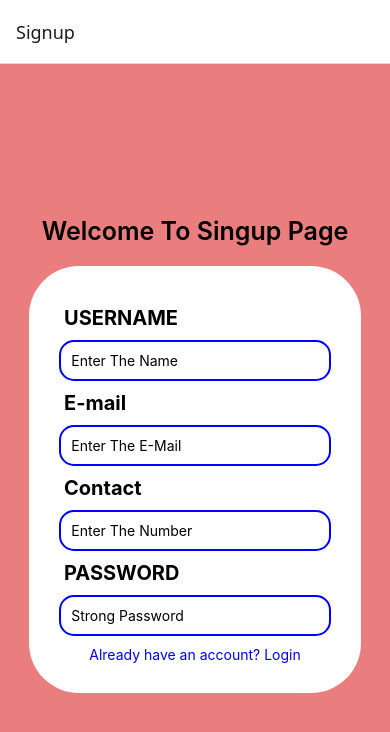
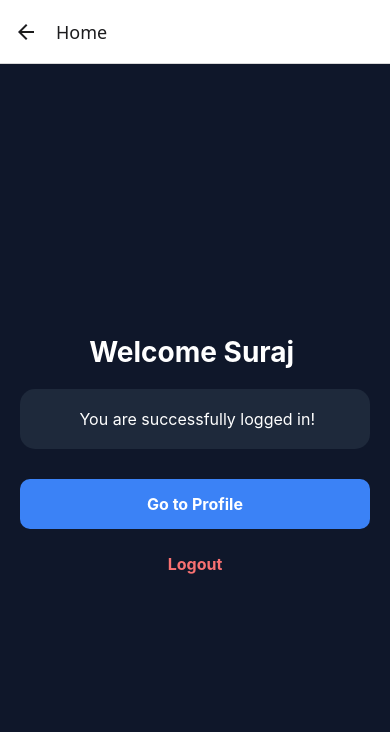
Before and after one commit to Suraj8522189/React_Native, a React Native app: screen /Home in a window 390 px wide. Shown: the top 732 px of the page. Built offline with nearby package versions, Linux system fonts and the light colour scheme.

Commit message:
Home add

```diff
--- a/App.js
+++ b/App.js
@@ -1,20 +1,21 @@
+import { enableScreens } from 'react-native-screens';
+enableScreens();
+
 import { NavigationContainer } from "@react-navigation/native";
 import { createNativeStackNavigator } from "@react-navigation/native-stack";
 import Signup from "./Signup";
 import Login from "./login";
-
-
+import Home from './Home';
 
 const Stack = createNativeStackNavigator();
 
-export default function App(){
+export default function App() {
   return(
     <NavigationContainer>
       <Stack.Navigator>
-
-    <Stack.Screen name="Signup" component={Signup}/>
-     <Stack.Screen name="Login" component={Login}/>
-
+        <Stack.Screen name="Signup" component={Signup} />
+        <Stack.Screen name="Login" component={Login} />
+        <Stack.Screen name="Home" component={Home} />
       </Stack.Navigator>
     </NavigationContainer>
   )
--- /dev/null
+++ b/Home.js
@@ -0,0 +1,85 @@
+import { StyleSheet, Text, View, TouchableOpacity } from "react-native";
+
+export default function Home({ navigation }) {
+  return (
+    <View style={styles.container}>
+
+      <Text style={styles.heading}>Welcome Suraj </Text>
+
+      <View style={styles.card}>
+        <Text style={styles.cardText}> You are successfully logged in!</Text>
+      </View>
+
+      <TouchableOpacity
+        style={styles.button}
+        onPress={() => alert("Profile Coming Soon")}
+      >
+        <Text style={styles.buttonText}>Go to Profile</Text>
+      </TouchableOpacity>
+
+      <TouchableOpacity
+        style={styles.logout}
+        onPress={() => navigation.navigate("Login")}
+      >
+        <Text style={styles.logoutText}>Logout</Text>
+      </TouchableOpacity>
+
+    </View>
+  );
+}
+
+const styles = StyleSheet.create({
+  container: {
+    flex: 1,
+    backgroundColor: "#0f172a",
+    alignItems: "center",
+    justifyContent: "center",
+    padding: 20,
+  },
+
+  heading: {
+    fontSize: 28,
+    color: "#fff",
+    fontWeight: "bold",
+    marginBottom: 20,
+  },
+
+  card: {
+    backgroundColor: "#1e293b",
+    padding: 20,
+    borderRadius: 15,
+    marginBottom: 30,
+    width: "100%",
+  },
+
+  cardText: {
+    color: "#fff",
+    fontSize: 16,
+    textAlign: "center",
+  },
+
+  button: {
+    backgroundColor: "#3b82f6",
+    padding: 15,
+    borderRadius: 10,
+    width: "100%",
+    alignItems: "center",
+    marginBottom: 15,
+  },
+
+  buttonText: {
+    color: "#fff",
+    fontSize: 16,
+    fontWeight: "bold",
+  },
+
+  logout: {
+    marginTop: 10,
+  },
+
+  logoutText: {
+    color: "#f87171",
+    fontSize: 16,
+    fontWeight: "bold",
+  },
+});
--- a/Signup.js
+++ b/Signup.js
@@ -4,7 +4,7 @@ import { StyleSheet, Text, TextInput, View, TouchableOpacity } from 'react-nativ
 export default function Signup({ navigation }) {
   return (
     <View style={styles.container}>
-      <Text style={styles.heading}>Welcome To Singup Page</Text>
+      <Text style={styles.heading}>Welcome To Signup Page</Text>
 
       <View style={styles.from}>
         <Text style={styles.label}> USERNAME </Text>
@@ -14,13 +14,18 @@ export default function Signup({ navigation }) {
         <Text style={styles.label}> Contact </Text>
         <TextInput style={styles.input} placeholder='Enter The Number' />
         <Text style={styles.label}> PASSWORD </Text>
-        <TextInput style={styles.input} placeholder='Strong Password'  />
+        <TextInput style={styles.input} placeholder='Strong Password' secureTextEntry={true}  />
 
-       <TouchableOpacity onPress={() => navigation.navigate('Login')}>
-  <Text style={{ marginTop: 10, textAlign: 'center', color: 'blue' }}>
-    Already have an account? Login
-  </Text>
-  </TouchableOpacity>
+      <TouchableOpacity style={styles.button}>
+            <Text style={styles.buttonText}>Signup</Text>
+            </TouchableOpacity>
+
+            <Text>Already have an account?{''}
+            <Text
+            style={{color: 'blue'}}
+            onPress={() => navigation.navigate('Login')} > Login </Text>
+
+            </Text>
 
       </View>
 
@@ -45,7 +50,7 @@ const styles = StyleSheet.create({
   },
   heading:{
     fontSize:25,
-    fontWeight:600,
+    fontWeight:'600',
     marginBottom:20,
   },
   label:{
@@ -58,19 +63,19 @@ const styles = StyleSheet.create({
   borderWidth:2,
   padding:10,
   borderRadius:15,
-  borderColor:"blue"
+  borderColor:"red"
  },
-// button:{
-//   backgroundColor:"red",
-//   padding:12,
-//   borderRadius:8,
-//   alignItems:"center",
-//   marginTop:15
-// },
-// buttonText:{
-//   color:"#fff",
-//   fontSize:16,
-//   fontWeight:"bold"
-// }
+button:{
+  backgroundColor:"green",
+  padding:12,
+  borderRadius:8,
+  alignItems:"center",
+  marginTop:15
+},
+buttonText:{
+  color:"#fff",
+  fontSize:16,
+  fontWeight:"bold"
+}
 
 });
--- a/login.js
+++ b/login.js
@@ -1,8 +1,7 @@
-
 import { StyleSheet,Text, TextInput, View, TouchableOpacity } from "react-native";
 
 
-export default function Login(){
+export default function Login({navigation}){
 
     return(
 
@@ -12,13 +11,22 @@ export default function Login(){
         <Text style={styles.label}>E-Mail</Text>
         <TextInput style={styles.input} placeholder="Enter The E-Mail"  />
          <Text style={styles.label}>Password</Text>
-        <TextInput style={styles.input} placeholder="Enter The Password"  />
+        <TextInput style={styles.input} placeholder="Enter The Password" secureTextEntry={true} />
 
         <TouchableOpacity style={styles.button}>
-        <Text style={styles.buttonText}>Sign Up</Text>
+        <Text style={styles.buttonText}>Login</Text>
         </TouchableOpacity>
 
         <Text>Create New Account??{''}
+        <Text
+        style={{color: 'blue'}}
+        onPress={() => navigation.navigate('Signup')} > Signup </Text>
+
+        </Text>
+         <Text>Go Home!!{''}
+        <Text
+        style={{color: 'blue'}}
+        onPress={() => navigation.navigate('Home')} > Home </Text>
 
         </Text>
         </View>
@@ -43,7 +51,7 @@ const styles = StyleSheet.create({
   },
   heading:{
     fontSize:25,
-    fontWeight:600,
+    fontWeight:'600',
     marginBottom:20,
   },
     label:{
@@ -59,7 +67,7 @@ const styles = StyleSheet.create({
   borderColor:"red"
  },
  button:{
-  backgroundColor:"red",
+  backgroundColor:"green",
   padding:12,
   borderRadius:8,
   alignItems:"center",
--- a/package.json
+++ b/package.json
@@ -14,7 +14,9 @@
     "expo": "54",
     "expo-status-bar": "~3.0.9",
     "react": "19.1.0",
-    "react-native": "0.81.5"
+    "react-native": "0.81.5",
+    "react-native-safe-area-context": "~5.6.0",
+    "react-native-screens": "~4.16.0"
   },
   "private": true
 }
```
Also changed, not shown: 1 other file (tests, documents, lock files or other folders).
